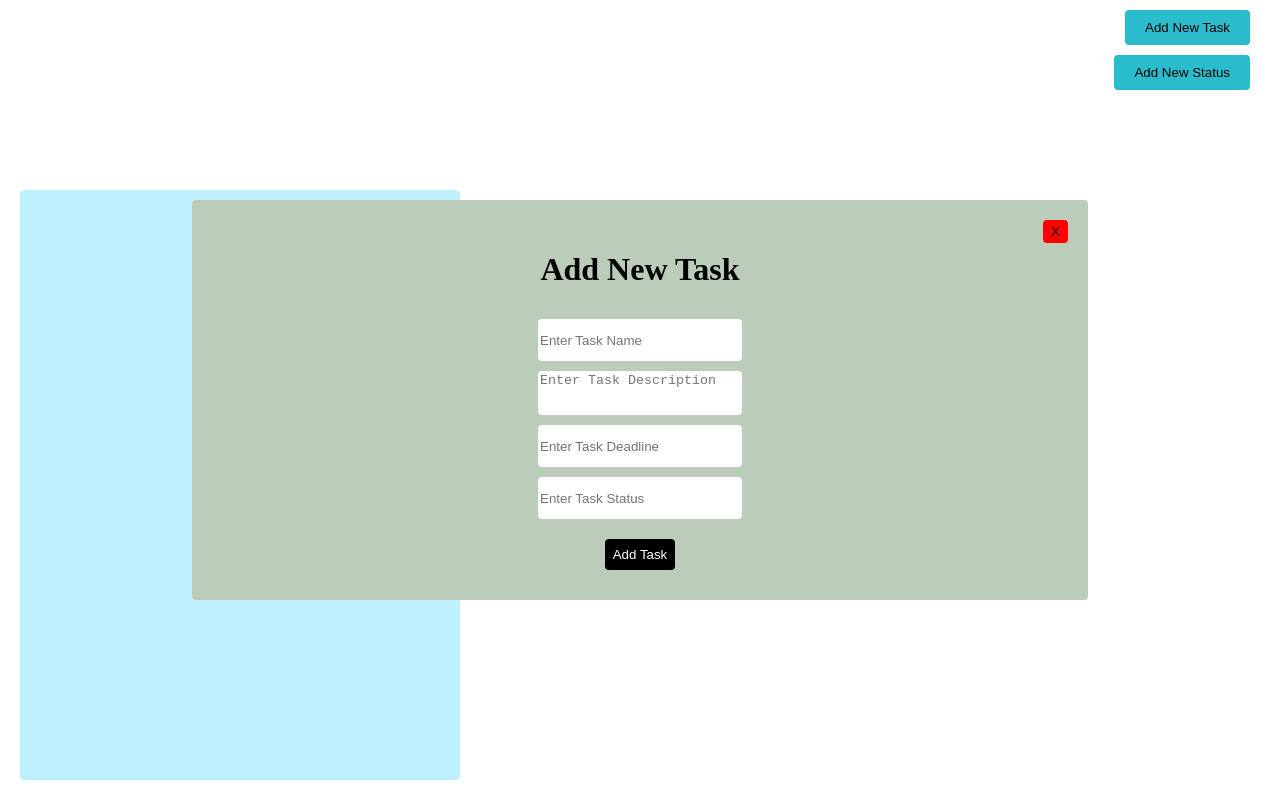
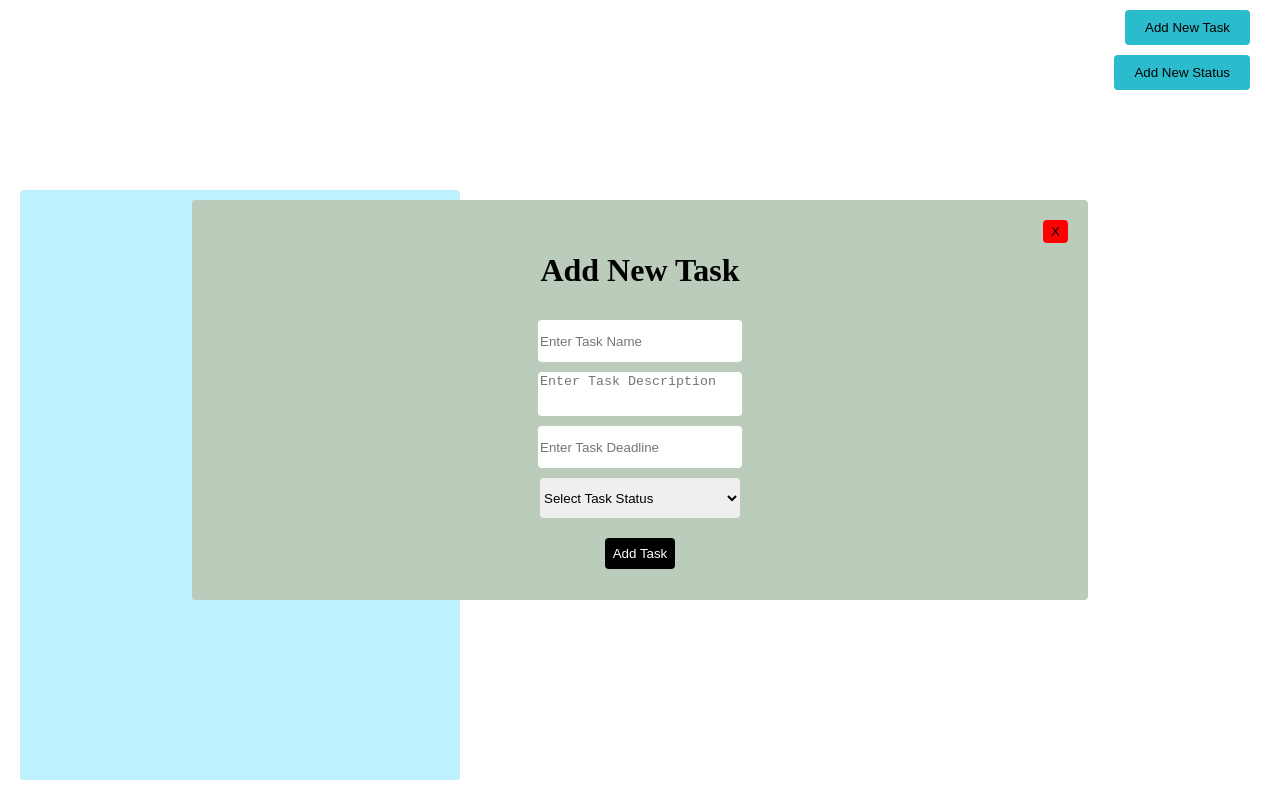
Before and after one commit to sonamguptacs/task_board, a React (Create React App) app: page / in a window 1280 px wide. Both pictures are taken after a click on the button "Add New Task". Built offline with nearby package versions, Linux system fonts and the light colour scheme.

Commit message:
Added dropdown for task

```diff
--- a/src/components/TaskBoardLayout.jsx
+++ b/src/components/TaskBoardLayout.jsx
@@ -52,6 +52,7 @@ export const TaskBoardLayout = () => {
             setAddTask(false)
           }}
           onAddNewTask={handleAddNewTask}
+          statusList={statusList}
         />
       )}
       {addStatus && (
--- a/src/components/TaskForm.jsx
+++ b/src/components/TaskForm.jsx
@@ -1,6 +1,6 @@
 import React, { useState } from 'react'
 
-export const TaskForm = ({ onCloseAddTask, onAddNewTask }) => {
+export const TaskForm = ({ onCloseAddTask, onAddNewTask, statusList }) => {
   const [name, setName] = useState('')
   const [description, setDescription] = useState('')
   const [deadline, setDeadline] = useState('')
@@ -28,16 +28,22 @@ export const TaskForm = ({ onCloseAddTask, onAddNewTask }) => {
         placeholder="Enter Task Deadline"
         onChange={(event) => setDeadline(event.target.value)}
       />
-      <input
+      {/* <input
         placeholder="Enter Task Status"
         onChange={(event) => setStatus(event.target.value)}
         required
-      />
+      /> */}
+      <select onChange={(event) => setStatus(event.target.value)}>
+        <option key={''}>Select Task Status</option>
+        {statusList.map((status) => (
+          <option key={status.type}>{status.type}</option>
+        ))}
+      </select>
       <span className="error">{error}</span>
       <button
         className="save"
         onClick={() => {
-          if (!name.trim() || !status.trim()) {
+          if (!name.trim() || status==='Select Task Status' || !status.trim()) {
             setError('Task Name/Status missing')
           } else {
             onAddNewTask({ name, description, deadline, status })
--- a/src/components/task.css
+++ b/src/components/task.css
@@ -92,7 +92,8 @@
   align-items: center;
   transition: 1s ease all;
   input,
-  textarea {
+  textarea,
+  select {
     border-radius: 4px;
     border: 0;
     height: 40px;
```
